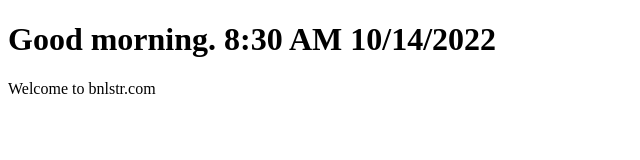
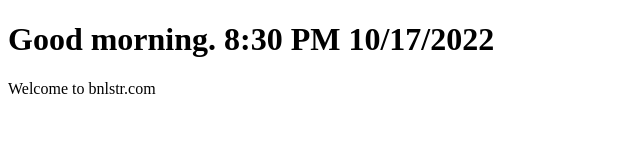
Before and after one commit to benjamin-lester/githubactions-static-test, a plain HTML site: page index.html in a window 1280 px wide. Shown: the full height of the page, 0-640 px from the left. Drawn offline with Linux system fonts and the light colour scheme.

Commit message:
Update index.html to test github action

```diff
--- a/index.html
+++ b/index.html
@@ -6,7 +6,7 @@
         <title>Bnlstr.com Static Version</title>
     </head>
     <body>
-        <h1>Good morning. 8:30 AM 10/14/2022</h1>
+        <h1>Good morning. 8:30 PM 10/17/2022</h1>
         <p>Welcome to bnlstr.com</p>
     </body>
 </html>
```
